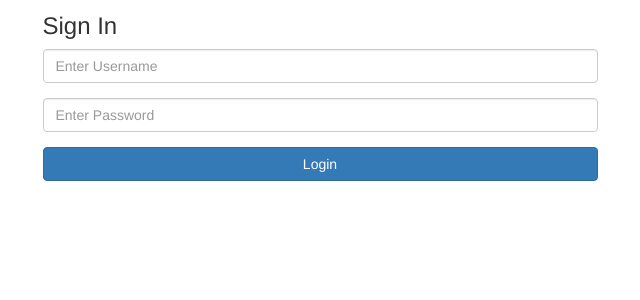
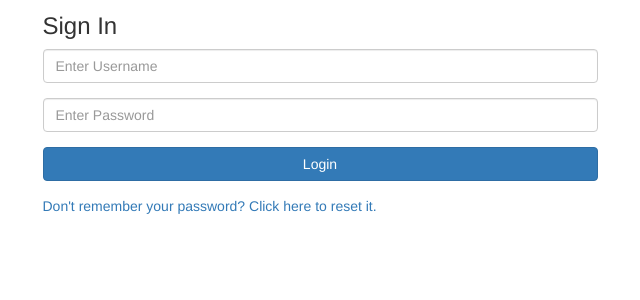
Before and after one commit to berdaniera/StreamPulsev2, a Flask app: page /login in a window 1280 px wide. Shown: the part 190-490 px from the top of the page, without its empty margins (320-960 px from the left). Run offline with Flask 2, Linux system fonts and the light colour scheme; parts of the project's set-up code (start-up, migrations or seed data) failed here and were passed over; some libraries are stand-ins or nearby versions.

Commit message:
update login

```diff
--- a/templates/login.html
+++ b/templates/login.html
@@ -60,6 +60,7 @@
           <button type="submit" class="btn btn-primary btn-block">Login</button>
         </div>
       </form>
+      <a href="resetpass">Don't remember your password? Click here to reset it.</a>
     </div></div>
 
   </div> <!-- /container -->
```
